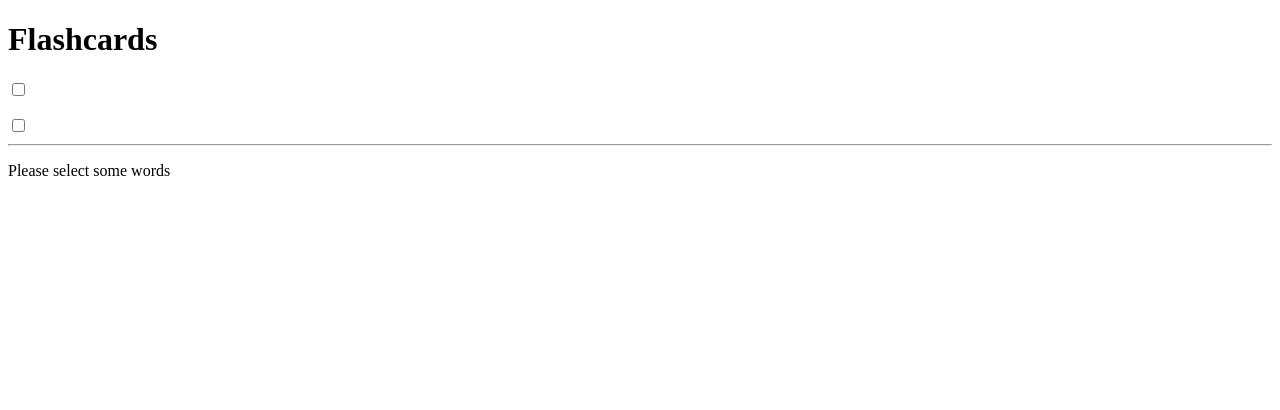
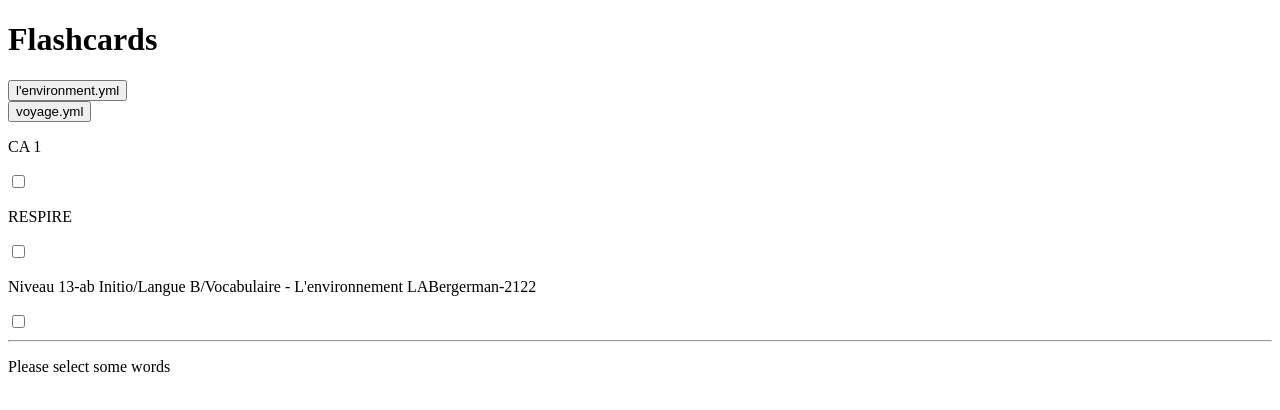
Before and after one commit to EzraH442/ezraweb_v3, a Next.js app: page /flashcards in a window 1280 px wide. Shown: the top 410 px of the page. Built offline with nearby package versions, Linux system fonts and the light colour scheme.

Commit message:
tabs working

```diff
--- /dev/null
+++ b/components/Flashcards/Button/Button.tsx
@@ -0,0 +1,21 @@
+import React, { HTMLAttributes } from "react";
+
+interface IButtonProps {
+  label: string;
+  disabled?: boolean;
+  onClick: VoidFunction;
+}
+
+const Button: React.FC<IButtonProps> = ({ label, disabled, onClick }) => (
+  <button
+    className="inline-block bg-grass-green text-white px-5 py-3
+                 rounded-2xl transition duration-500 hover:bg-emerald-700"
+    type="button"
+    disabled={disabled}
+    onClick={onClick}
+  >
+    {label}
+  </button>
+);
+
+export default Button;
--- /dev/null
+++ b/components/Flashcards/Tabs/Tabs.tsx
@@ -0,0 +1,35 @@
+/* eslint-disable react/destructuring-assignment */
+import React, { useState } from "react";
+import Button from "../Button/Button";
+
+type ITabsProps = {
+  tabData: {
+    id: string;
+    component: React.ReactNode;
+  }[];
+};
+
+const Tabs: React.FC<ITabsProps> = ({ tabData }) => {
+  const [selectedTab, setSelectedTab] = useState(tabData[0].id);
+
+  const getSelectedComponent = () => {
+    return tabData.find(({ id }) => id === selectedTab)?.component;
+  };
+
+  return (
+    <div>
+      <div className="flex items-center">
+        {tabData.map(({ id }) => {
+          return (
+            <div key={id} className="px-2">
+              <Button label={id} onClick={() => setSelectedTab(id)} />
+            </div>
+          );
+        })}
+      </div>
+      {getSelectedComponent()}
+    </div>
+  );
+};
+
+export default Tabs;
--- a/lib/flashcardData.ts
+++ b/lib/flashcardData.ts
@@ -27,7 +27,12 @@ const getFlashcardDataFromFile = (fileName: string) => {
 const getFlashcardData = () => {
   const filesNames = allFilenamesInDir(FC_DIR);
 
-  const data = filesNames.map((file) => getFlashcardDataFromFile(file));
+  const data = filesNames.map((file) => {
+    return {
+      fileName: file,
+      data: getFlashcardDataFromFile(file),
+    };
+  });
 
   return data;
 };
--- a/pages/flashcards.tsx
+++ b/pages/flashcards.tsx
@@ -3,11 +3,15 @@ import { useState } from "react";
 import Divider from "../components/Divider/Divider";
 import FlashcardArea from "../components/Flashcards/FlashcardArea";
 import GroupSelector from "../components/Flashcards/GroupSelector";
+import Tabs from "../components/Flashcards/Tabs/Tabs";
 import getFlashcardData from "../lib/flashcardData";
 import { FlashcardData } from "../types/flashcards";
 
 interface IFlashcardPageProps {
-  flashcardData: FlashcardData;
+  flashcardData: {
+    fileName: string;
+    data: FlashcardData;
+  }[];
 }
 
 export const getStaticProps: GetStaticProps = async () => {
@@ -20,23 +24,33 @@ const FlashcardsPage: NextPage<IFlashcardPageProps> = ({ flashcardData }) => {
     new Set(),
   );
 
+  const onSelectionChanged = (groupNames: Set<string>) => {
+    setSelectedGroupNames(groupNames);
+  };
+
+  const tabData = flashcardData.map((fcData) => {
+    return {
+      id: fcData.fileName,
+      component: (
+        <GroupSelector
+          flashcardData={fcData.data}
+          onChange={onSelectionChanged}
+        />
+      ),
+    };
+  });
+
   const w = flashcardData
+    .flatMap((v) => v.data)
     .filter(({ groupName }) => selectedGroupNames.has(groupName))
     .flatMap(({ words }) => {
       return Object.entries(words);
     });
 
-  const onSelectionChanged = (groupNames: Set<string>) => {
-    setSelectedGroupNames(groupNames);
-  };
-
   return (
     <div className="p-12">
       <h1>Flashcards</h1>
-      <GroupSelector
-        flashcardData={flashcardData}
-        onChange={onSelectionChanged}
-      />
+      <Tabs tabData={tabData} />
       <Divider />
       <div style={{ width: 340 }}>
         {selectedGroupNames.size > 0 ? (
```
